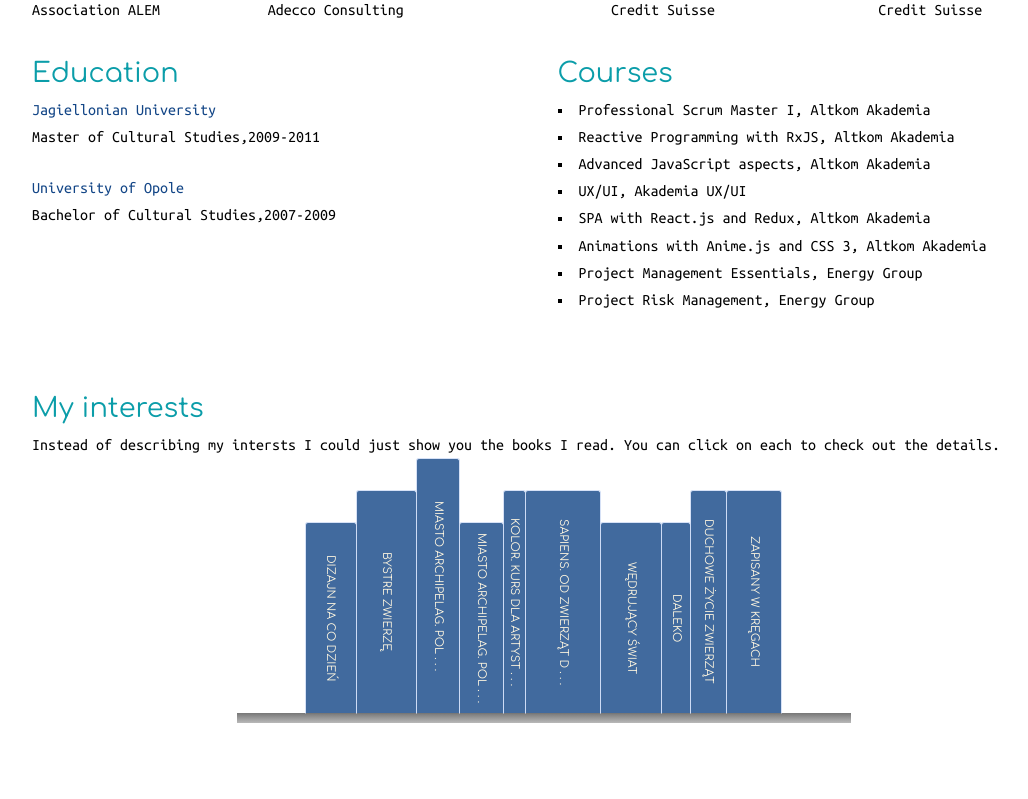
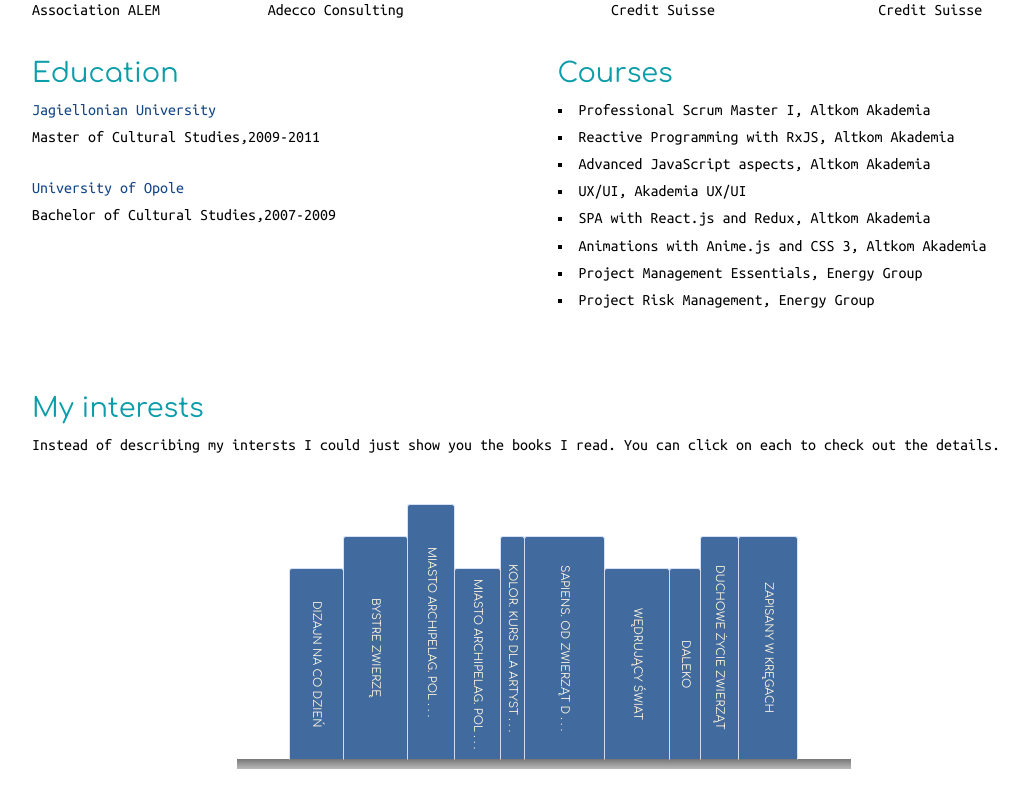
Before and after one commit to JacekLab/resume, a React app: page / in a window 1280 px wide. Shown: the part 660-1459 px from the top of the page, without its empty margins (96-1124 px from the left). Before the commit the page ends 1413 px from the top, so only its background shows below. Built offline with nearby package versions, Linux system fonts and the light colour scheme.

Commit message:
fixed book clicked styles

```diff
--- a/src/components/BookShelf/BookClicked/BookClicked.css
+++ b/src/components/BookShelf/BookClicked/BookClicked.css
@@ -12,7 +12,7 @@
   line-height: 1.5;
 }
 
-.Book-clicked__img__wrapper {
+.Book-clicked__img {
   display: flex;
   justify-content: flex-start;
 }
@@ -44,22 +44,20 @@
   background-color: transparent;
 }
 
-.Book-clicked__img__wrapper {
+.Book-clicked__img {
   height: 10rem;
   box-shadow: 5px 5px 7px rgba(0, 0, 0, 0.3);
   border: 1px solid rgb(220, 220, 220);
   margin-right: 2rem;
 }
 
-.Book-clicked__img__wrapper > img {
+.Book-clicked__img > img {
   height: 100%;
   width: auto;
 }
 
 .Book-clicked__more-details {
   margin-top: 2rem;
-  display: flex;
-  justify-content: space-between;
 }
 
 @media (max-width: 660px) {
--- a/src/components/BookShelf/BookClicked/BookClicked.tsx
+++ b/src/components/BookShelf/BookClicked/BookClicked.tsx
@@ -30,7 +30,7 @@ const BookClicked = ({ book, handleClose }: BookClickedProps): JSX.Element => {
 
   return (
     <div className="Book-clicked" id="Book-clicked">
-      <div className="Book-clicked__img__wrapper">
+      <div className="flex">
         <div className="Book-clicked__img">
           <img
             src={`assets/book-covers/${book.cover}`}
--- a/src/components/BookShelf/BookShelf.css
+++ b/src/components/BookShelf/BookShelf.css
@@ -3,10 +3,10 @@
   justify-content: center;
   align-items: flex-end;
   box-sizing: border-box;
-  padding: 0 4rem;
+  padding: 0 3rem;
   margin: 3rem auto 0;
   position: relative;
-  height: 210px;
+  height: 16rem;
 }
 
 .BookShelfBottom {
--- a/src/index.css
+++ b/src/index.css
@@ -109,6 +109,10 @@ body::-webkit-scrollbar-thumb,
   margin: 0 auto;
 }
 
+.flex {
+  display: flex;
+}
+
 /* bookshelf styles */
 #bookshelf {
   width: 100%;
```
